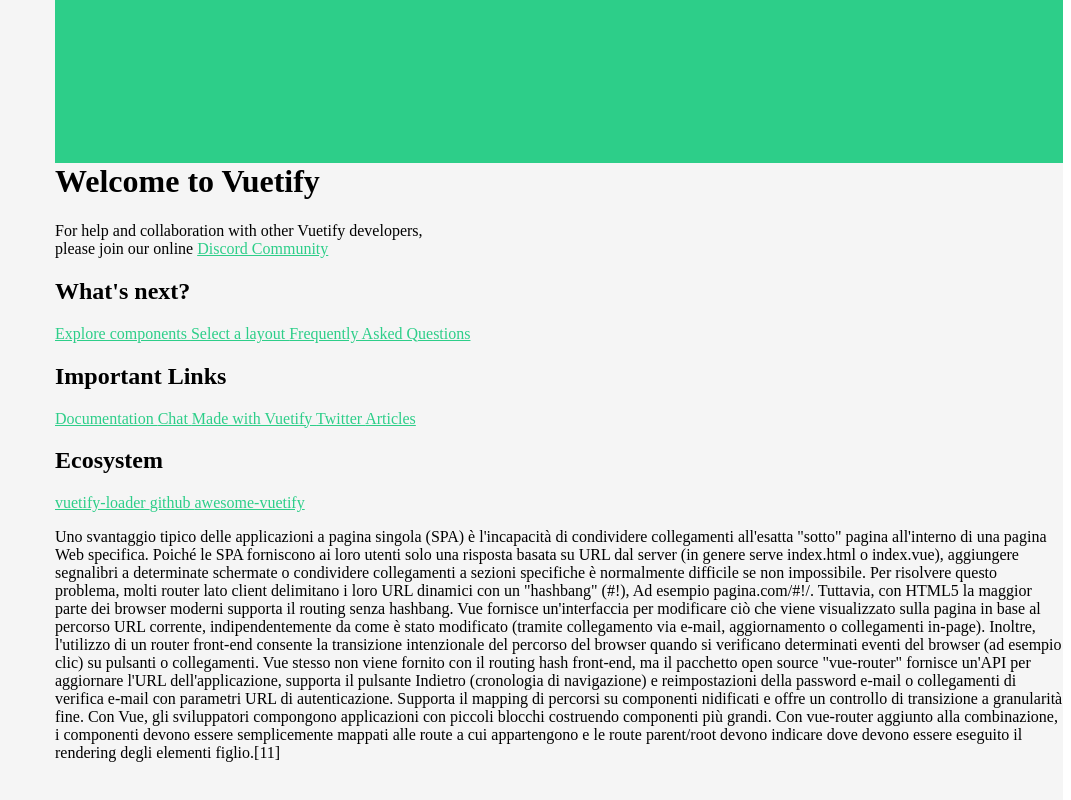
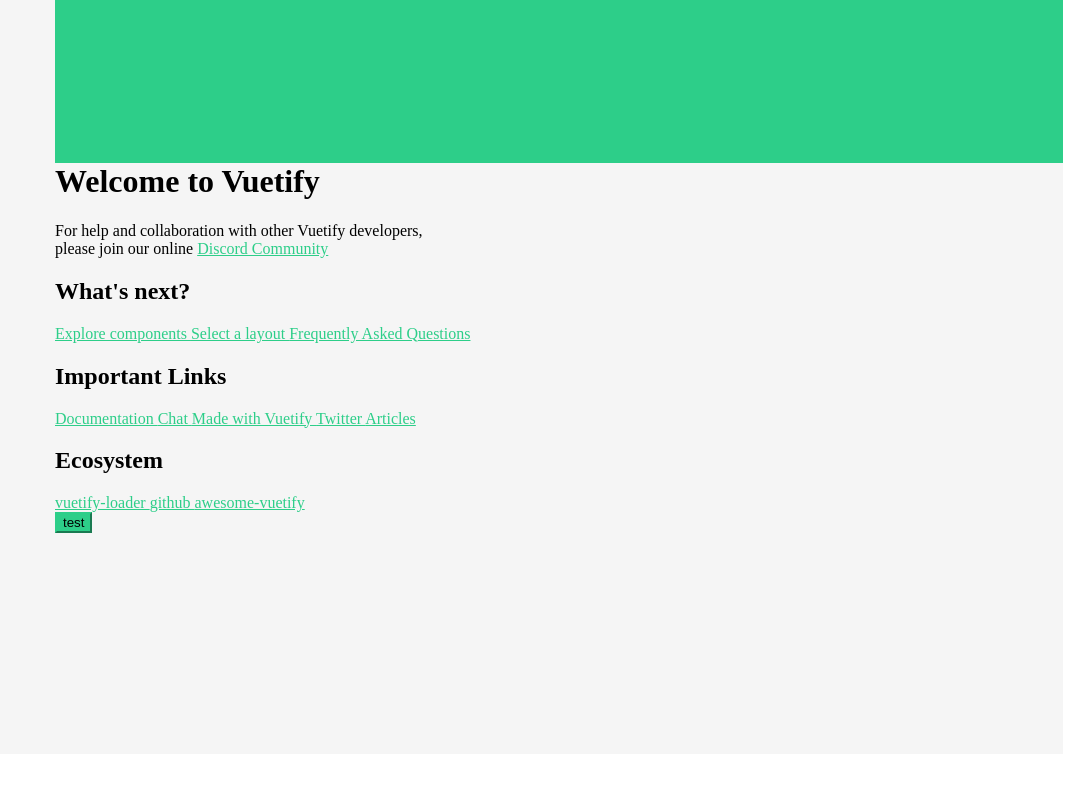
Before and after one commit to tascaenzo/dashboard, a Vue app: page / in a window 1280 px wide. Shown: the part 973-1773 px from the top of the page, without its empty margins (209-1280 px from the left). Built offline with nearby package versions, Linux system fonts and the light colour scheme.

Commit message:
set axios config

```diff
--- a/src/main.ts
+++ b/src/main.ts
@@ -4,10 +4,13 @@
 import store from "./store";
 import vuetify from "./plugins/vuetify";
 import i18n from "./plugins/i18n";
+import axios from "axios";
+import { URL_API } from "@/env.json";
 
 Vue.config.productionTip = false;
 
 i18n.locale = "it";
+axios.defaults.baseURL = URL_API;
 
 new Vue({
   store,
--- a/src/store/auth/actions.ts
+++ b/src/store/auth/actions.ts
@@ -6,7 +6,6 @@
 import { NotificationDto } from "@/models/notification.dto";
 import { ActionTypes as ActionNotificationTypes } from "@/store/notification/actions";
 import store from "@/store";
-import { URL_API } from "@/env.json";
 import axios from "axios";
 import { UserDto } from "@/models/user.dto";
 
@@ -37,7 +36,7 @@
   async [ActionTypes.LOGIN](context: ActionAugments, dto: LoginDto) {
     await context.dispatch(ActionTypes.LOGOUT);
     await axios
-      .post(`${URL_API}/auth/login`, dto)
+      .post("/auth/login", dto)
       .then(response => {
         const { data } = response;
         context.commit(MutationTypes.SET_IS_AUTH, true);
@@ -47,6 +46,10 @@
 
         localStorage.setItem("token", data.token);
         localStorage.setItem("refreshToken", data.refreshToken);
+
+        axios.defaults.headers.common[
+          "Authorization"
+        ] = `Bearer ${getters.getToken()}`;
       })
       .catch(error => {
         const { data } = error.response;
@@ -65,7 +68,7 @@
     return getters.getIsAuth();
   },
   async [ActionTypes.LOGOUT](context: ActionAugments) {
-    axios.delete(`${URL_API}/auth/logout`, {
+    axios.delete("/auth/logout", {
       headers: { Authorization: `Bearer ${getters.getToken()}` }
     });
     localStorage.removeItem("token");
@@ -74,10 +77,11 @@
     context.commit(MutationTypes.SET_USER, null);
     context.commit(MutationTypes.SET_TOKEN, null);
     context.commit(MutationTypes.SET_REFRESH_TOKEN, null);
+    axios.defaults.headers.common["Authorization"] = null;
   },
   async [ActionTypes.ME](context: ActionAugments) {
     return axios
-      .get(`${URL_API}/auth/me`, {
+      .get("/auth/me", {
         headers: { Authorization: `Bearer ${getters.getToken()}` }
       })
       .then(response => {
@@ -109,7 +113,7 @@
     }
 
     await axios
-      .get(`${URL_API}/auth/status`, {
+      .get("/auth/status", {
         headers: { Authorization: `Bearer ${token}` }
       })
       .then(async response => {
@@ -150,7 +154,7 @@
       return false;
     }
     const sessionState = await axios
-      .get(`${URL_API}/auth/status`, {
+      .get("/auth/status", {
         headers: { Authorization: `Bearer ${getters.getToken()}` }
       })
       .then(response => {
@@ -158,7 +162,7 @@
       });
     if (sessionState.isRefreshable) {
       await axios
-        .put(`${URL_API}/auth/refresh`, {
+        .put("/auth/refresh", {
           token: getters.getToken(),
           refreshToken: getters.getRefreshToken()
         })
@@ -168,6 +172,9 @@
           context.commit(MutationTypes.SET_USER, data.user);
           context.commit(MutationTypes.SET_TOKEN, data.token);
           context.commit(MutationTypes.SET_REFRESH_TOKEN, data.refreshToken);
+          axios.defaults.headers.common[
+            "Authorization"
+          ] = `Bearer ${getters.getToken()}`;
         })
         .catch(() => {
           localStorage.removeItem("token");
--- a/src/store/crud/actions.ts
+++ b/src/store/crud/actions.ts
@@ -5,7 +5,6 @@
 import { NotificationDto } from "@/models/notification.dto";
 import { ActionTypes as ActionNotificationTypes } from "@/store/notification/actions";
 import store from "@/store";
-import { URL_API } from "@/env.json";
 import axios from "axios";
 
 export enum ActionTypes {
@@ -39,6 +38,9 @@
     return {};
   },
   async [ActionTypes.READ_ALL](context: ActionAugments) {
+    console.log("test");
+    const result = await axios.get("/users");
+    console.log(result);
     return {};
   },
   async [ActionTypes.UPDATE](context: ActionAugments, dto: {}) {
--- a/src/store/crud/index.ts
+++ b/src/store/crud/index.ts
@@ -4,7 +4,7 @@
 import { mutations } from "./mutations";
 
 export default {
-  namespaced: true,
+  namespaced: false,
   state,
   getters,
   actions,
--- a/src/views/Home.vue
+++ b/src/views/Home.vue
@@ -1,35 +1,7 @@
 <template>
   <div class="home">
     <HelloWorld msg="Welcome to Your Vue.js + TypeScript App" />
-    <p>
-      Uno svantaggio tipico delle applicazioni a pagina singola (SPA) è
-      l'incapacità di condividere collegamenti all'esatta "sotto" pagina
-      all'interno di una pagina Web specifica. Poiché le SPA forniscono ai loro
-      utenti solo una risposta basata su URL dal server (in genere serve
-      index.html o index.vue), aggiungere segnalibri a determinate schermate o
-      condividere collegamenti a sezioni specifiche è normalmente difficile se
-      non impossibile. Per risolvere questo problema, molti router lato client
-      delimitano i loro URL dinamici con un "hashbang" (#!), Ad esempio
-      pagina.com/#!/. Tuttavia, con HTML5 la maggior parte dei browser moderni
-      supporta il routing senza hashbang. Vue fornisce un'interfaccia per
-      modificare ciò che viene visualizzato sulla pagina in base al percorso URL
-      corrente, indipendentemente da come è stato modificato (tramite
-      collegamento via e-mail, aggiornamento o collegamenti in-page). Inoltre,
-      l'utilizzo di un router front-end consente la transizione intenzionale del
-      percorso del browser quando si verificano determinati eventi del browser
-      (ad esempio clic) su pulsanti o collegamenti. Vue stesso non viene fornito
-      con il routing hash front-end, ma il pacchetto open source "vue-router"
-      fornisce un'API per aggiornare l'URL dell'applicazione, supporta il
-      pulsante Indietro (cronologia di navigazione) e reimpostazioni della
-      password e-mail o collegamenti di verifica e-mail con parametri URL di
-      autenticazione. Supporta il mapping di percorsi su componenti nidificati e
-      offre un controllo di transizione a granularità fine. Con Vue, gli
-      sviluppatori compongono applicazioni con piccoli blocchi costruendo
-      componenti più grandi. Con vue-router aggiunto alla combinazione, i
-      componenti devono essere semplicemente mappati alle route a cui
-      appartengono e le route parent/root devono indicare dove devono essere
-      eseguito il rendering degli elementi figlio.[11]
-    </p>
+    <v-btn type="submit" @click="acction" color="primary">test</v-btn>
     <!--v-btn type="submit" @click="addMsg" color="primary">test</v-btn-->
   </div>
 </template>
@@ -53,6 +25,9 @@
     HelloWorld
   },
   methods: {
+    async acction() {
+      this.$store.dispatch("READ_ALL");
+    },
     async addMsg() {
       this.$store.dispatch(
         ActionTypes.PUSH_NOTIFICATION,
```
